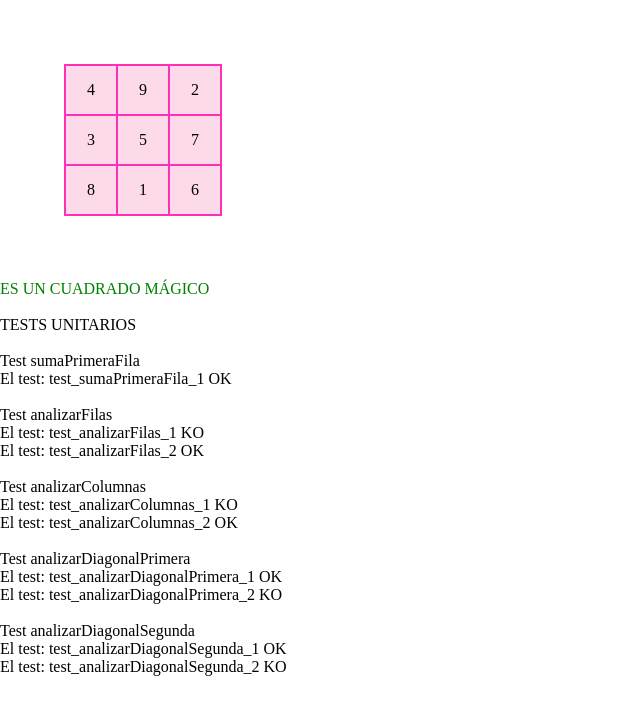
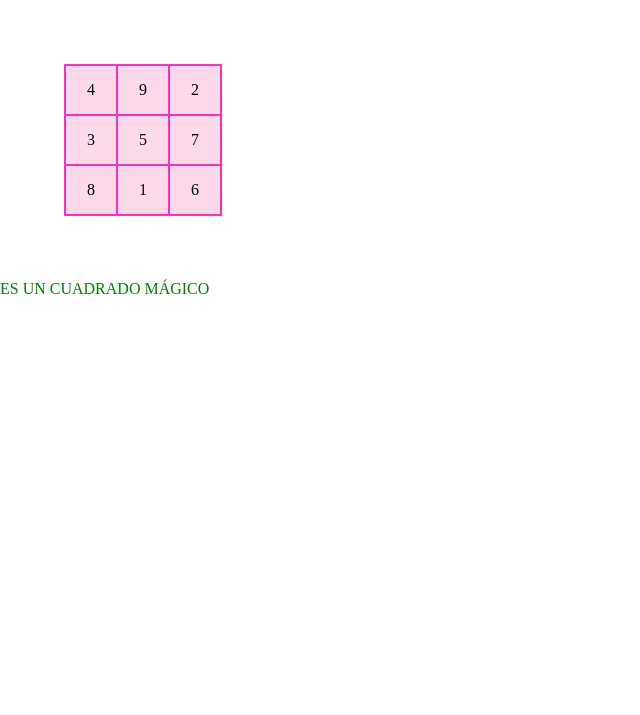
Before and after one commit to raulbrocal/DWS, a PHP site: page /cuadrado_magico.php in a window 1280 px wide. Shown: the top 715 px of the page, without its empty margins (0-640 px from the left). Run offline with PHP 8.4, Linux system fonts and the light colour scheme.

Commit message:
Posible solución trabajo

```diff
--- a/practica/cuadrado_magico.php
+++ b/practica/cuadrado_magico.php
@@ -195,7 +195,7 @@
         // $objeto2->analizarCuadradoMagico();
         // $objeto2->pintar();
 
-        require("test_cuadrado_magico.php");
+        // require("test_cuadrado_magico.php");
 
         ?>
     </div>
--- a/practica/test_cuadrado_magico.php
+++ b/practica/test_cuadrado_magico.php
@@ -1,6 +1,8 @@
 <?php
 ini_set('display_errors', 'On');
 ini_set('html_errors', 0);
+
+require ("cuadrado_magico.php");
 
 function test_sumaPrimeraFila_1()
 {
```
